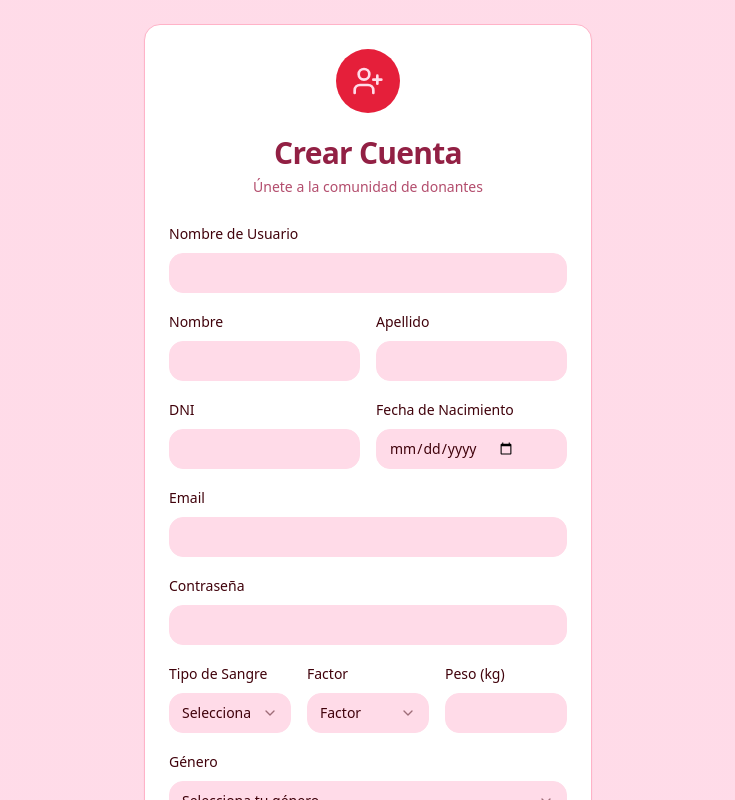
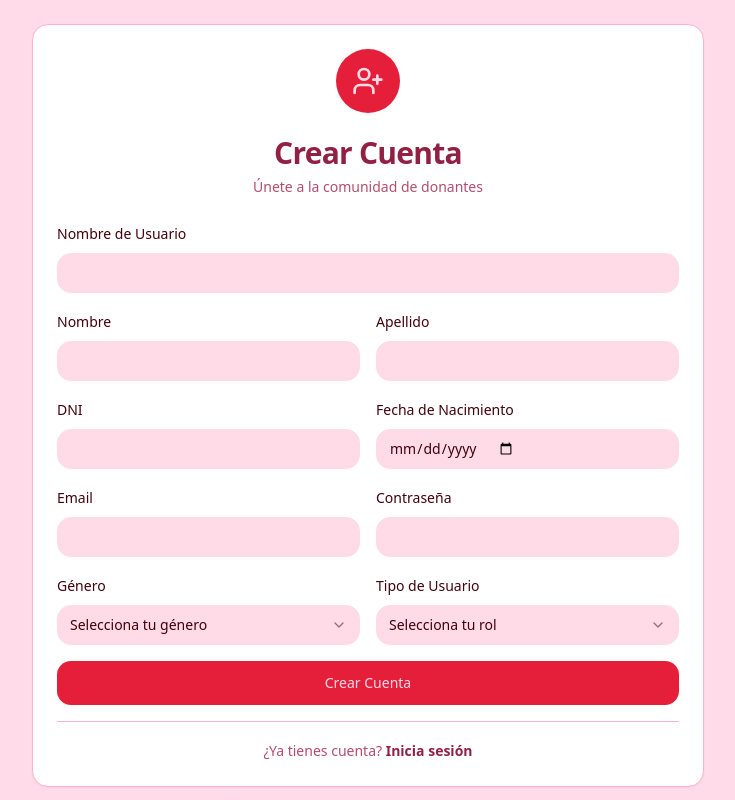
Before and after one commit to Stella40k/HemoApp, a React (Vite) app in the folder frontend/: page /register in a window 1280 px wide. Shown: the top 800 px of the page, without its empty margins (272-1007 px from the left). Built offline with nearby package versions, Linux system fonts and the light colour scheme.

Commit message:
Registro arreglado

```diff
--- a/frontend/src/pages/RegisterPage.jsx
+++ b/frontend/src/pages/RegisterPage.jsx
@@ -1,9 +1,9 @@
 /**
  * RegisterPage.jsx - Página de registro de nuevos usuarios
- * * Alineación con Backend:
+ * * Alineación con Backend (Registro Mínimo - Datos Médicos van en Onboarding):
  * - Envía los campos userName, email, password (Nivel superior).
- * - Envía los campos profileData: {firstName, lastName, dni, birthDate, gender, bloodType, factor} (Anidados).
- * - Se eliminó la lógica de donaciones previas que no es parte del registro inicial del backend.
+ * - Envía los campos profileData: {firstName, lastName, dni, birthDate, gender} (Anidados).
+ * - Se eliminaron los campos bloodType, factor, y weight del registro inicial.
  */
 
 import { useState } from "react";
@@ -27,27 +27,22 @@ import {
   CardTitle,
 } from "@/components/ui/card";
 import { useToast } from "@/hooks/use-toast";
-// import PropTypes from "prop-types"; // Se puede eliminar si no se usa
 
 export default function RegisterPage({ onRegister }) {
-  // ⬅️ CORRECCIÓN 1: ÚNICA DECLARACIÓN DE ESTADO CON CAMPOS REQUERIDOS 💥
+  // ⬅️ ESTADO MÍNIMO REQUERIDO PARA EL REGISTRO INICIAL 💥
   const [formData, setFormData] = useState({
-    // CAMPOS DE NIVEL SUPERIOR
-    userName: "", // ⬅️ AGREGADO (Requerido)
+    // Nivel superior
+    userName: "",
     email: "",
     password: "",
-    // CAMPOS ANIDADOS (profileData)
+    // profileData fields (anidados)
     firstName: "",
     lastName: "",
-    dni: "", // ⬅️ AGREGADO (Requerido)
-    birthDate: "", // ⬅️ AGREGADO (Requerido)
-    bloodType: "",
-    factor: "", // ⬅️ AGREGADO (Requerido por bloodType en el modelo)
-    gender: "", // ⬅️ RENOMBRADO (Era 'status')
-    // weight se mantiene aunque no sea crítico para el registro inicial
-    weight: "",
+    dni: "",
+    birthDate: "",
+    gender: "",
+    role:"",
   });
-  // Se elimina toda la lógica de 'donations', 'showDonationForm', y 'donationEntry'
 
   const navigate = useNavigate();
   const { toast } = useToast();
@@ -58,7 +53,7 @@ export default function RegisterPage({ onRegister }) {
   const handleSubmit = (e) => {
     e.preventDefault();
 
-    // ⬅️ CORRECCIÓN 2: ESTRUCTURA DEL PAYLOAD ALINEADA AL BACKEND 💥
+    // ⬅️ PAYLOAD MÍNIMO ALINEADO AL BACKEND 💥
     const payload = {
         userName: formData.userName,
         email: formData.email,
@@ -70,17 +65,14 @@ export default function RegisterPage({ onRegister }) {
             dni: formData.dni,
             birthDate: formData.birthDate,
             gender: formData.gender,
-            bloodType: formData.bloodType,
-            factor: formData.factor,
+            // Se eliminan: bloodType y factor
         },
-        // weight no se incluye en profileData por ahora, ya que va a medicalProfile
-        // y el controlador actual no lo mapea en el registro, pero el modelo lo acepta después.
     };
 
     // --- SIMULACIÓN DE GUARDADO (Backend Simulado) ---
     const users = JSON.parse(localStorage.getItem("hemoapp_users") || "[]");
 
-    // Check de unicidad simulado (básico)
+    // Check de unicidad simulado
     if (users.some(u => u.userName === payload.userName || u.email === payload.email || u.profileData.dni === payload.profileData.dni)) {
         toast({
             title: "Error",
@@ -95,7 +87,7 @@ export default function RegisterPage({ onRegister }) {
         ...payload,
         profileData: payload.profileData,
         donationStatus: "inactive",
-        accountStatus: "unverified", // Coherente con el backend
+        accountStatus: "unverified",
     };
 
     users.push(newUser);
@@ -105,16 +97,16 @@ export default function RegisterPage({ onRegister }) {
     onRegister(newUser);
     toast({
       title: "¡Registro exitoso!",
-      description: "Por favor, verifica tu email para activar la cuenta.",
+      description: "Serás redirigido al cuestionario inicial.",
     });
-    // El backend redirige a ONBOARDING, pero por ahora vamos al dashboard simulado
+    // Redirigir al dashboard simulado (cambiar a /onboarding cuando esté listo)
     navigate("/dashboard");
   };
 
 
   return (
     <div className="min-h-screen bg-gradient-to-br from-muted via-background to-muted flex items-center justify-center p-6">
-      <Card className="w-full max-w-md">
+      <Card className="w-full max-w-2xl">
         <CardHeader className="text-center">
           <div className="mx-auto mb-4 w-16 h-16 bg-accent rounded-full flex items-center justify-center">
             <UserPlus className="w-8 h-8 text-accent-foreground" />
@@ -127,7 +119,7 @@ export default function RegisterPage({ onRegister }) {
         <CardContent>
           <form onSubmit={handleSubmit} className="space-y-4">
 
-            {/* ⬅️ CAMPO NUEVO: USERNAME 💥 */}
+            {/* ⬅️ CAMPO REQUERIDO: USERNAME 💥 */}
             <div className="space-y-2">
                 <Label htmlFor="userName">Nombre de Usuario</Label>
                 <Input
@@ -167,7 +159,7 @@ export default function RegisterPage({ onRegister }) {
               </div>
             </div>
 
-            {/* DNI y FECHA DE NACIMIENTO (Nuevos, Requeridos) 💥 */}
+            {/* DNI y FECHA DE NACIMIENTO (Requeridos) 💥 */}
             <div className="grid grid-cols-2 gap-4">
                 <div className="space-y-2">
                     <Label htmlFor="dni">DNI</Label>
@@ -185,7 +177,7 @@ export default function RegisterPage({ onRegister }) {
                     <Label htmlFor="birthDate">Fecha de Nacimiento</Label>
                     <Input
                         id="birthDate"
-                        type="date" // Usamos type date para el selector
+                        type="date"
                         required
                         value={formData.birthDate}
                         onChange={(e) => setFormData({ ...formData, birthDate: e.target.value })}
@@ -194,7 +186,8 @@ export default function RegisterPage({ onRegister }) {
             </div>
 
             {/* EMAIL y CONTRASEÑA */}
-            <div className="space-y-2">
+            <div className="grid grid-cols-2 gap-4">
+              <div className="space-y-2">
               <Label htmlFor="email">Email</Label>
               <Input
                 id="email"
@@ -204,7 +197,7 @@ export default function RegisterPage({ onRegister }) {
                 onChange={(e) =>
                   setFormData({ ...formData, email: e.target.value })
                 }
-              />
+                />
             </div>
             <div className="space-y-2">
               <Label htmlFor="password">Contraseña</Label>
@@ -212,72 +205,17 @@ export default function RegisterPage({ onRegister }) {
                 id="password"
                 type="password"
                 required
-                minLength={6} // Min 6 requerido por el backend
+                minLength={6}
                 value={formData.password}
                 onChange={(e) =>
                   setFormData({ ...formData, password: e.target.value })
                 }
-              />
-            </div>
-
-            {/* TIPO DE SANGRE, FACTOR, PESO (Nuevos/Corregidos) 💥 */}
-            <div className="grid grid-cols-3 gap-4">
-                <div className="space-y-2">
-                    <Label htmlFor="bloodType">Tipo de Sangre</Label>
-                    <Select
-                      value={formData.bloodType}
-                      onValueChange={(value) =>
-                        setFormData({ ...formData, bloodType: value })
-                      }
-                    >
-                      <SelectTrigger>
-                        <SelectValue placeholder="Selecciona" />
-                      </SelectTrigger>
-                      <SelectContent>
-                        <SelectItem value="A+">A+</SelectItem>
-                        <SelectItem value="A-">A-</SelectItem>
-                        <SelectItem value="B+">B+</SelectItem>
-                        <SelectItem value="B-">B-</SelectItem>
-                        <SelectItem value="AB+">AB+</SelectItem>
-                        <SelectItem value="AB-">AB-</SelectItem>
-                        <SelectItem value="O+">O+</SelectItem>
-                        <SelectItem value="O-">O-</SelectItem>
-                      </SelectContent>
-                    </Select>
-                </div>
-
-                {/* CAMPO FACTOR (Nuevo) */}
-                <div className="space-y-2">
-                    <Label htmlFor="factor">Factor</Label>
-                    <Select
-                        value={formData.factor}
-                        onValueChange={(value) => setFormData({ ...formData, factor: value })}
-                    >
-                        <SelectTrigger>
-                            <SelectValue placeholder="Factor" />
-                        </SelectTrigger>
-                        <SelectContent>
-                            <SelectItem value="positive">Positivo (+)</SelectItem>
-                            <SelectItem value="negative">Negativo (-)</SelectItem>
-                        </SelectContent>
-                    </Select>
-                </div>
-
-                {/* PESO (medicalProfile) */}
-                <div className="space-y-2">
-                    <Label htmlFor="weight">Peso (kg)</Label>
-                    <Input
-                        id="weight"
-                        type="number"
-                        min={30}
-                        required
-                        value={formData.weight}
-                        onChange={(e) => setFormData({ ...formData, weight: e.target.value })}
-                    />
+                />
                 </div>
             </div>
 
             {/* GÉNERO (RENOMBRADO de 'status') 💥 */}
+            <div className="grid grid-cols-2 gap-4">
             <div className="space-y-2">
                 <Label htmlFor="gender">Género</Label>
                 <Select
@@ -295,7 +233,25 @@ export default function RegisterPage({ onRegister }) {
                 </Select>
             </div>
 
-            {/* SE ELIMINA el bloque de Donaciones Previas (Optional: add past donations) */}
+            <div className="space-y-2">
+    <Label htmlFor="role">Tipo de Usuario</Label>
+    <Select
+        value={formData.role}
+        onValueChange={(value) => setFormData({ ...formData, role: value })}
+        >
+        <SelectTrigger>
+            <SelectValue placeholder="Selecciona tu rol" />
+        </SelectTrigger>
+        <SelectContent>
+            <SelectItem value="donor">Donante</SelectItem>
+            <SelectItem value="patient">Paciente</SelectItem>
+            <SelectItem value="community_member">Comunidad (No donante)</SelectItem>
+            <SelectItem value="institution">Institución</SelectItem>
+            <SelectItem value="moderator">Moderador</SelectItem>
+        </SelectContent>
+    </Select>
+      </div>
+</div>
 
             <Button
               type="submit"
```
